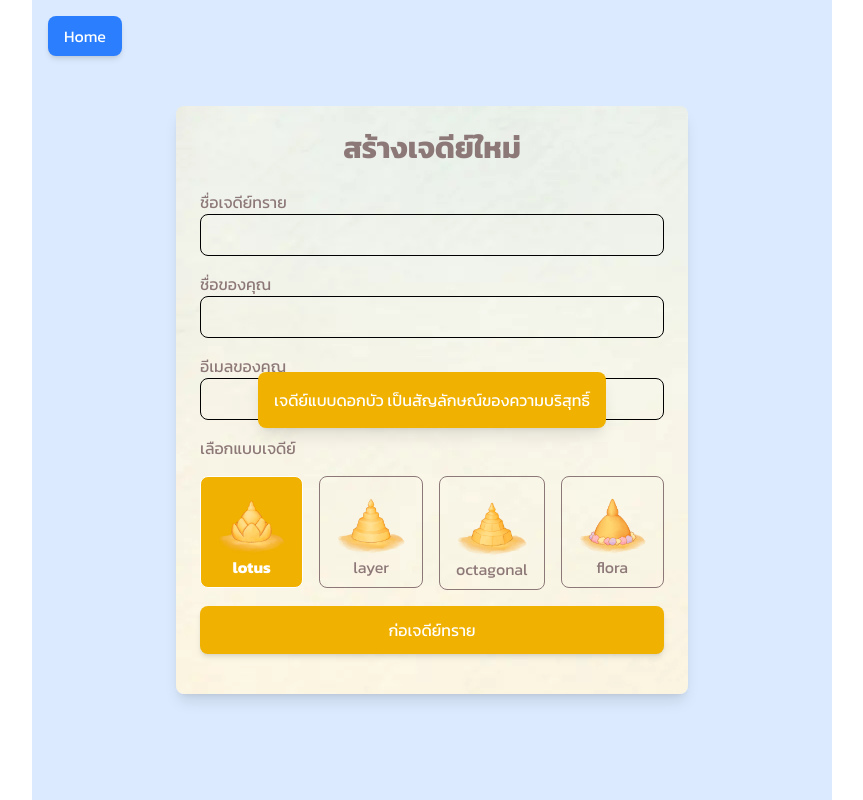
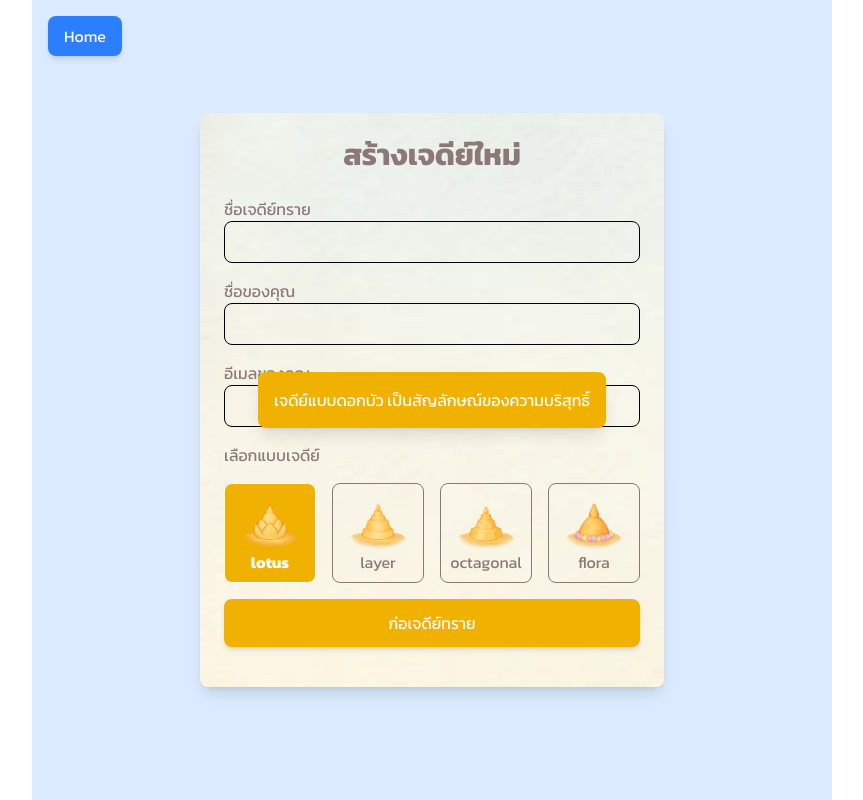
Before and after one commit to neennera/sandcastle, a SvelteKit app: page /buildcastle in a window 1280 px wide. Both pictures are taken after a click on the button "lotus". Shown: the top 800 px of the page, without its empty margins (208-1071 px from the left). Built offline with nearby package versions, Linux system fonts and the light colour scheme.

Commit message:
work but not decorate

```diff
--- a/src/routes/buildcastle/+page.svelte
+++ b/src/routes/buildcastle/+page.svelte
@@ -4,6 +4,7 @@
 	let email = '';
 	let castleType = '';
 
+	let toastVisible = false; // State to control the visibility of the toast
 	let toastMessage = '';
 
 	const details = {
@@ -18,9 +19,15 @@
 	function handleSubmit() {
 		alert(`กำลังสร้างเจดีย์ทราย: ${castleType}`);
 	}
+	function closeToast() {
+		toastVisible = false; // Hide the toast
+		toastMessage = ''; // Clear the message
+	}
 </script>
 
-<div class="flex min-h-screen flex-col items-center justify-center p-6">
+<svelte:window on:scroll={closeToast} />
+
+<div class="flex min-h-screen max-w-lg flex-col items-center justify-center p-6">
 	<form class="w-full max-w-lg rounded-lg bg-[url(/sample/bg.webp)] p-6 shadow-lg">
 		<div class="text-center">
 			<h1 class="mb-6 text-3xl font-bold text-[#8D7878]">สร้างเจดีย์ใหม่</h1>
@@ -67,6 +74,7 @@
 								type="button"
 								on:click={() => {
 									castleType = option;
+									toastVisible = true; // Show the toast
 									if (option == 'lotus') {
 										toastMessage = details.lotus;
 									} else if (option == 'layer') {
@@ -77,10 +85,11 @@
 										toastMessage = details.flora;
 									}
 								}}
-								class="rounded-lg border px-4 py-2 {castleType == option &&
+								class="flex w-23 flex-col items-center justify-center rounded-lg border px-4 py-2 {castleType ==
+									option &&
 									'bg-yellow-500 font-bold text-white'} hover:bg-yellow-400 hover:text-white"
 							>
-								<img src="/sample/{option}.webp" alt="option" width="85px" height="100px" />
+								<img src="/sample/{option}.webp" alt="option" />
 								{option}
 							</button>
 						</div>
@@ -88,10 +97,20 @@
 				</div>
 			</div>
 
-			{#if toastMessage}
-				<div class="fixed inset-0 z-50 flex items-center justify-center">
-					<div class="rounded-lg bg-yellow-500 p-4 text-white shadow-lg">
-						{toastMessage}
+			{#if toastVisible}
+				<div
+					class="bg-opacity-50 fixed inset-0 z-50 flex items-center justify-center"
+					on:click={closeToast}
+					on:keydown={(event) => {
+						if (event.key === 'Enter' || event.key === ' ') closeToast();
+					}}
+					tabindex="0"
+					role="button"
+				>
+					<div class="rounded-lg bg-yellow-500 p-4 text-white shadow-lg" on:click|stopPropagation>
+						<div class="flex items-center justify-between">
+							<span>{toastMessage}</span>
+						</div>
 					</div>
 				</div>
 			{/if}
```
